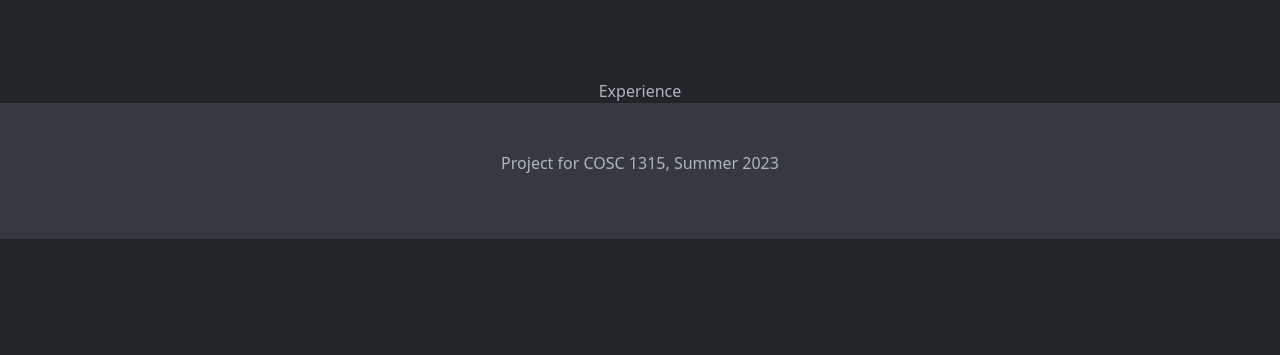
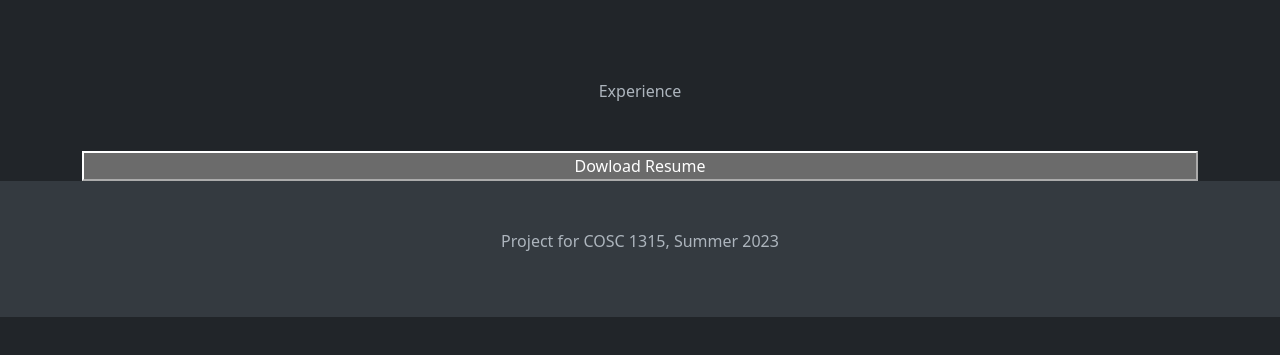
Before and after one commit to TheScientist777/The_Scientist777, a plain HTML site: page resume.html in a window 1280 px wide. Shown: the part 161-516 px from the top of the page. Drawn offline with nearby package versions, Linux system fonts and the light colour scheme.

Commit message:
Download Resume button

```diff
--- a/resume.html
+++ b/resume.html
@@ -39,6 +39,7 @@
       <h1 class="text-center">Resume</h1>
       <div>
       </div class="area-tile">Experience</div>
+      <button>Dowload Resume</button>
       </div>
     </section>
   </main>
```
